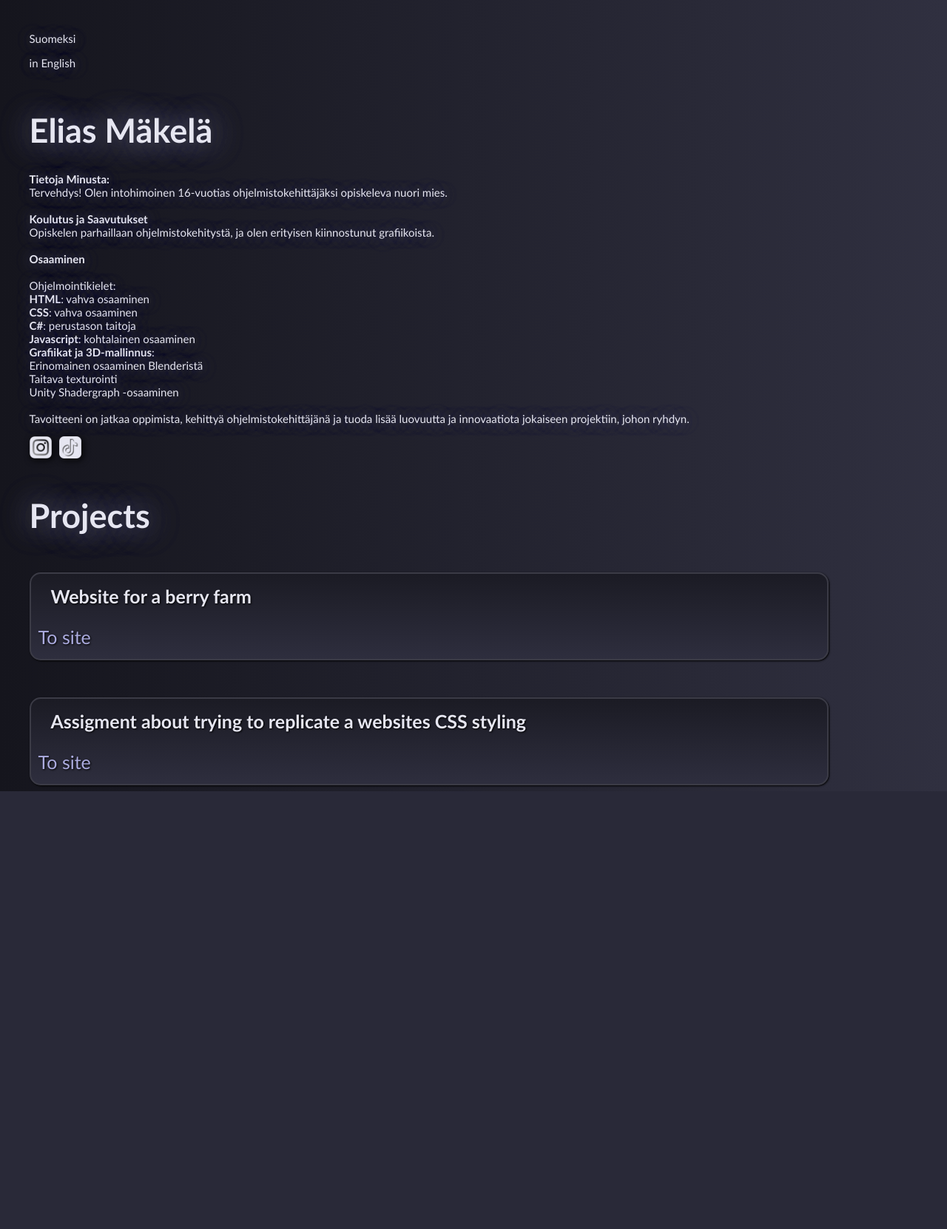
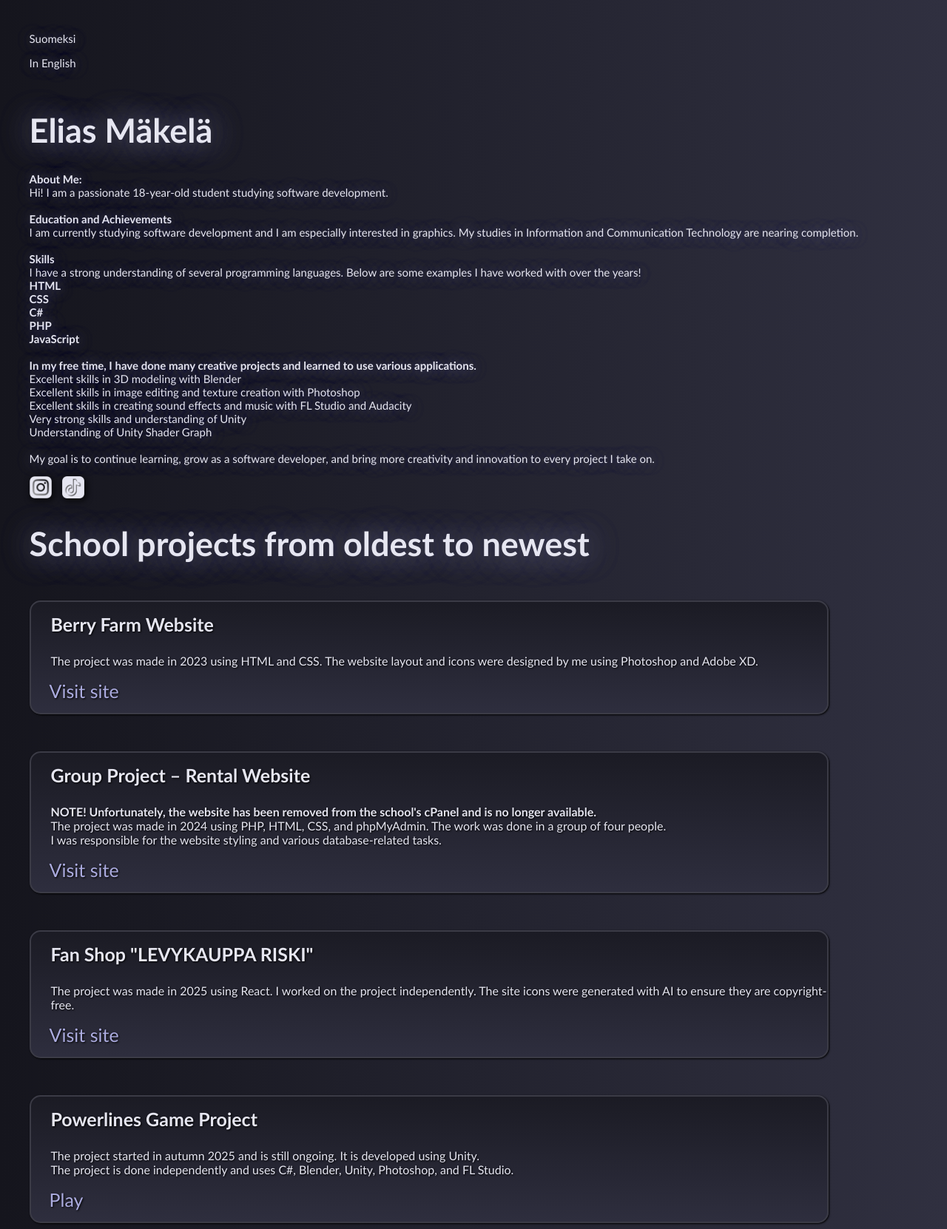
Before and after one commit to EliasMak/portfolio, a PHP site: page /indexEnglish.html in a window 1280 px wide. Shown: the whole page at 74% size. Before the commit the page ends 1070 px from the top, so only its background shows below. Run offline with PHP 8.4, Linux system fonts and the light colour scheme.

Commit message:
6.2.2026

```diff
--- a/index.css
+++ b/index.css
@@ -50,6 +50,7 @@ h3 {
     font-size: 25px;
     font-family: 'Gill Sans', Arial, sans-serif;
     text-decoration: none;
+    padding: 15px;
     margin-left: 10px;
     margin-bottom: 10px;
     transition-duration: 0.6s;
--- a/indexEnglish.html
+++ b/indexEnglish.html
@@ -1,63 +1,122 @@
 <!DOCTYPE html>
 <html lang="en">
+
 <head>
     <link rel="stylesheet" href="index.css">
     <meta charset="UTF-8">
     <meta name="viewport" content="width=device-width, initial-scale=1.0">
-    <title>Elias Mäkelän portfolio</title>
+    <title>Elias Mäkelä's portfolio</title>
+    <link rel="stylesheet" href="index.css">
 </head>
+
 <body>
     <div class="napit">
         <div class="nappi">
-            <a href="index.html"><p class="nimiteksti">Suomeksi</p></a><a href="indexEnglish.html"><p class="nimiteksti">in English</p></a>
+            <a href="index.html">
+                <p class="nimiteksti">Suomeksi</p>
+            </a>
+            <a href="indexEnglish.html">
+                <p class="nimiteksti">In English</p>
+            </a>
         </div>
     </div>
+
     <div class="namediv">
         <div class="namesubdiv">
+            <h1>Elias Mäkelä</h1>
+            <p class="nimiteksti">
+                <b>About Me:</b><br>
+                Hi! I am a passionate 18-year-old student studying software development.<br><br>
 
-            <h1>Elias Mäkelä </h1>
-            <p class="nimiteksti">
-                <b>Tietoja Minusta: </b> <br>
-                Tervehdys! Olen intohimoinen 16-vuotias ohjelmistokehittäjäksi opiskeleva nuori mies. <br>
-                <br>
-                <b> Koulutus ja Saavutukset </b> <br>
-                Opiskelen parhaillaan ohjelmistokehitystä, ja olen erityisen kiinnostunut grafiikoista. <br>
-                <br>
-                <b>Osaaminen</b> <br>
-                <br>
-                Ohjelmointikielet: <br>
-                <b>HTML</b>: vahva osaaminen <br>
-                <b>CSS</b>: vahva osaaminen <br>
-                <b>C#</b>: perustason taitoja <br>
-                <b>Javascript</b>: kohtalainen osaaminen <br>
-                <b>Grafiikat ja 3D-mallinnus</b>: <br>
-                Erinomainen osaaminen Blenderistä <br>
-                Taitava texturointi <br>
-                Unity Shadergraph -osaaminen <br>
-                <br>
-                Tavoitteeni on jatkaa oppimista, kehittyä ohjelmistokehittäjänä ja tuoda lisää luovuutta ja innovaatiota jokaiseen projektiin, johon ryhdyn. <br>
-                <div class="instagramkuvake"><a class="kuvalinkki" href="https://www.instagram.com/lenkuri746/"><img src="instagramlogo.png" alt="instagram"><a class="kuvalinkki" href="https://www.tiktok.com/@lenkuri746"><img src="tiktoklogo.png" alt="tiktok"></a></a></div>
+                <b>Education and Achievements</b><br>
+                I am currently studying software development and I am especially interested in graphics.
+                My studies in Information and Communication Technology are nearing completion.<br><br>
+
+                <b>Skills</b><br>
+                I have a strong understanding of several programming languages. Below are some examples I have worked with over the years!<br>
+                <b>HTML</b><br>
+                <b>CSS</b><br>
+                <b>C#</b><br>
+                <b>PHP</b><br>
+                <b>JavaScript</b><br><br>
+
+                <b>In my free time, I have done many creative projects and learned to use various applications.</b><br>
+                Excellent skills in 3D modeling with Blender<br>
+                Excellent skills in image editing and texture creation with Photoshop<br>
+                Excellent skills in creating sound effects and music with FL Studio and Audacity<br>
+                Very strong skills and understanding of Unity<br>
+                Understanding of Unity Shader Graph<br><br>
+
+                My goal is to continue learning, grow as a software developer, and bring more creativity and innovation
+                to every project I take on.<br>
             </p>
+
+            <div class="instagramkuvake">
+                <a class="kuvalinkki" href="https://www.instagram.com/lenkuri746/">
+                    <img src="instagramlogo.png" alt="instagram">
+                </a>
+                <a class="kuvalinkki" href="https://www.tiktok.com/@lenkuri746">
+                    <img src="tiktoklogo.png" alt="tiktok">
+                </a>
             </div>
         </div>
+    </div>
+
     <div class="projectdiv">
         <div class="projectsubdiv">
-              <h1>Projects</h1>
+            <h1>School projects from oldest to newest</h1>
+
             <div class="projectsubsubdiv">
                 <p class="headerp">
-              <b> Website for a berry farm </b>
+                    <b>Berry Farm Website</b>
                 </p>
-              <a class="normilinkki" href="Harjoitus 3/Marjatilan sivut/index.html">To site</a>
-              </div class="projectsubsubdiv">
+                <p class="infop">
+                    The project was made in 2023 using HTML and CSS.
+                    The website layout and icons were designed by me using Photoshop and Adobe XD.
+                </p>
+                <a class="normilinkki" href="Harjoitus 3/Marjatilan sivut/index.html">Visit site</a>
+            </div>
+
             <div class="projectsubsubdiv">
                 <p class="headerp">
-              <b> Assigment about trying to replicate a websites CSS styling </b>
+                    <b>Group Project – Rental Website</b>
                 </p>
-              <a class="normilinkki" href="Harjoitus 5/Maido/index.html">To site</a>
-              </div class="projectsubsubdiv">
+                <p class="infop">
+                    <b>NOTE! Unfortunately, the website has been removed from the school's cPanel and is no longer available.</b><br>
+                    The project was made in 2024 using PHP, HTML, CSS, and phpMyAdmin.
+                    The work was done in a group of four people.<br>
+                    I was responsible for the website styling and various database-related tasks.
+                </p>
+                <a class="normilinkki" href="https://jengi3.vuokraus2308.treok.io/">Visit site</a>
+            </div>
+
+            <div class="projectsubsubdiv">
+                <p class="headerp">
+                    <b>Fan Shop "LEVYKAUPPA RISKI"</b>
+                </p>
+                <p class="infop">
+                    The project was made in 2025 using React.
+                    I worked on the project independently. The site icons were generated with AI to ensure they are copyright-free.
+                </p>
+                <a class="normilinkki" href="fanikauppa/index.html">Visit site</a>
+            </div>
+
+            <div class="projectsubsubdiv">
+                <p class="headerp">
+                    <b>Powerlines Game Project</b>
+                </p>
+                <p class="infop">
+                    The project started in autumn 2025 and is still ongoing. It is developed using Unity.<br>
+                    The project is done independently and uses C#, Blender, Unity, Photoshop, and FL Studio.
+                </p>
+                <a class="normilinkki" href="">Play</a>
+            </div>
+
         </div>
     </div>
+
     <footer>
     </footer>
 </body>
+
 </html>
```
Also changed, not shown: index.html (+30 -21 lines). Lines whose indentation alone changed are shown as unchanged.
